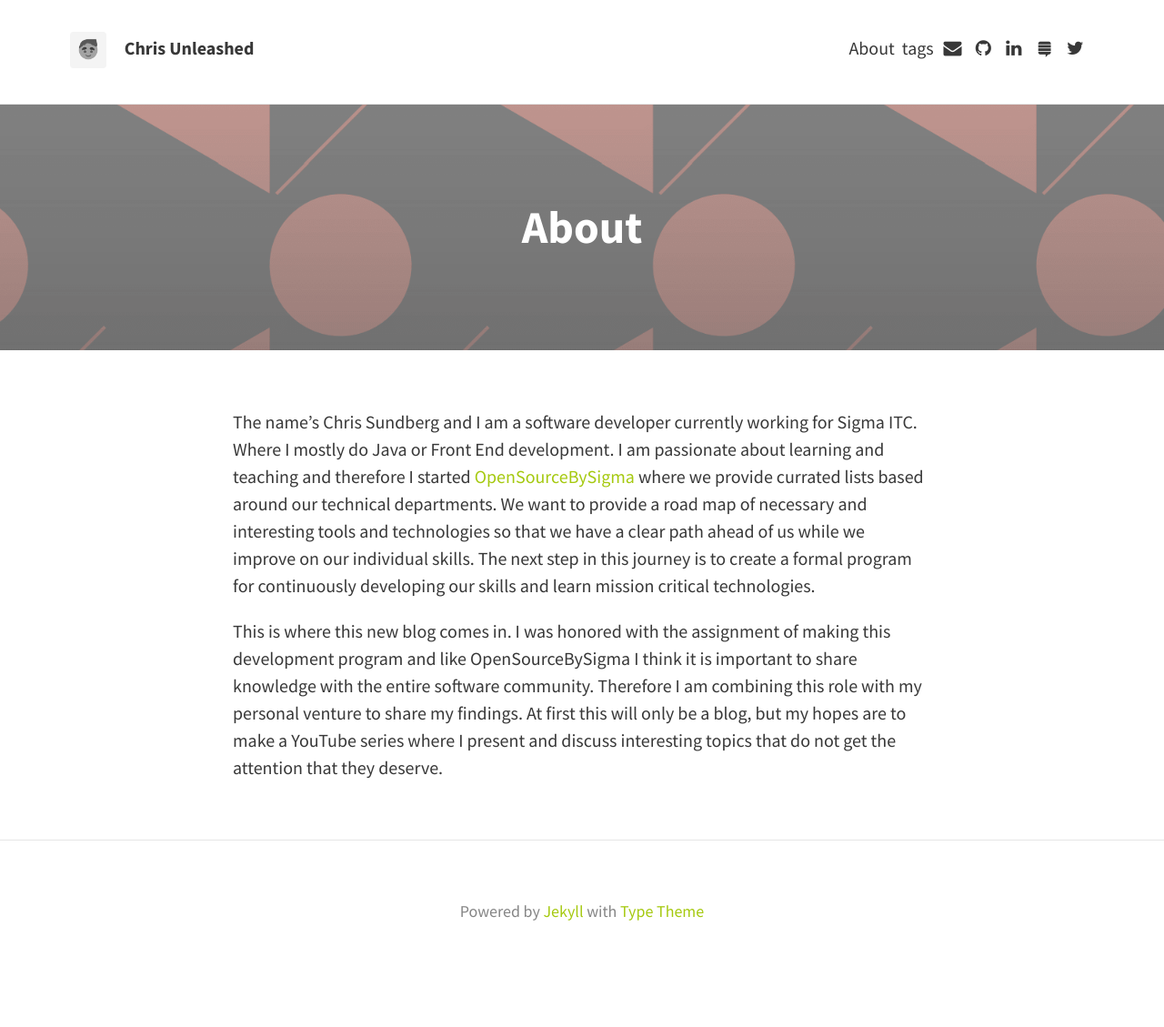
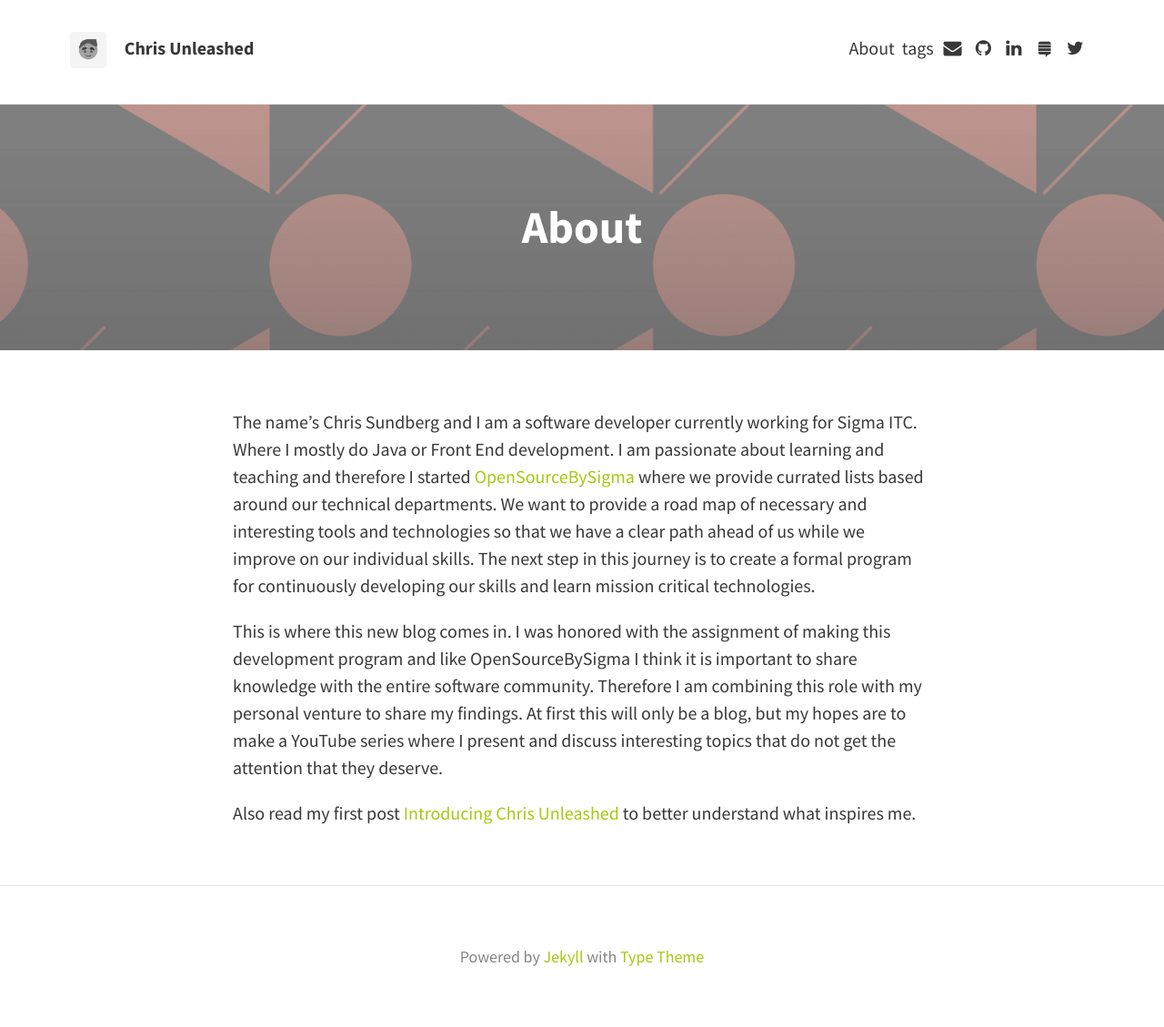
Before and after one commit to chriskevin/chrisunleashed, a Jekyll site: the page built from about.md, in a window 1280 px wide. Shown: the whole page at 91% size. Built offline with Jekyll 4.4.1, drawn with Linux system fonts in a browser that asks for light colours; before the commit the page ends 1079 px from its top, so only the background shows below that.

Commit message:
Update about.md
Added a reference to first post.

```diff
--- a/about.md
+++ b/about.md
@@ -9,3 +9,5 @@ The name's Chris Sundberg and I am a software developer currently working for Si
 I am passionate about learning and teaching and therefore I started [OpenSourceBySigma](https://sigmaitc.github.io) where we provide currated lists based around our technical departments. We want to provide a road map of necessary and interesting tools and technologies so that we have a clear path ahead of us while we improve on our individual skills. The next step in this journey is to create a formal program for continuously developing our skills and learn mission critical technologies.
 
 This is where this new blog comes in. I was honored with the assignment of making this development program and like OpenSourceBySigma I think it is important to share knowledge with the entire software community. Therefore I am combining this role with my personal venture to share my findings. At first this will only be a blog, but my hopes are to make a YouTube series where I present and discuss interesting topics that do not get the attention that they deserve.
+
+Also read my first post [Introducing Chris Unleashed](/chrisunleashed/2018/08/26/intro.html) to better understand what inspires me.
```
